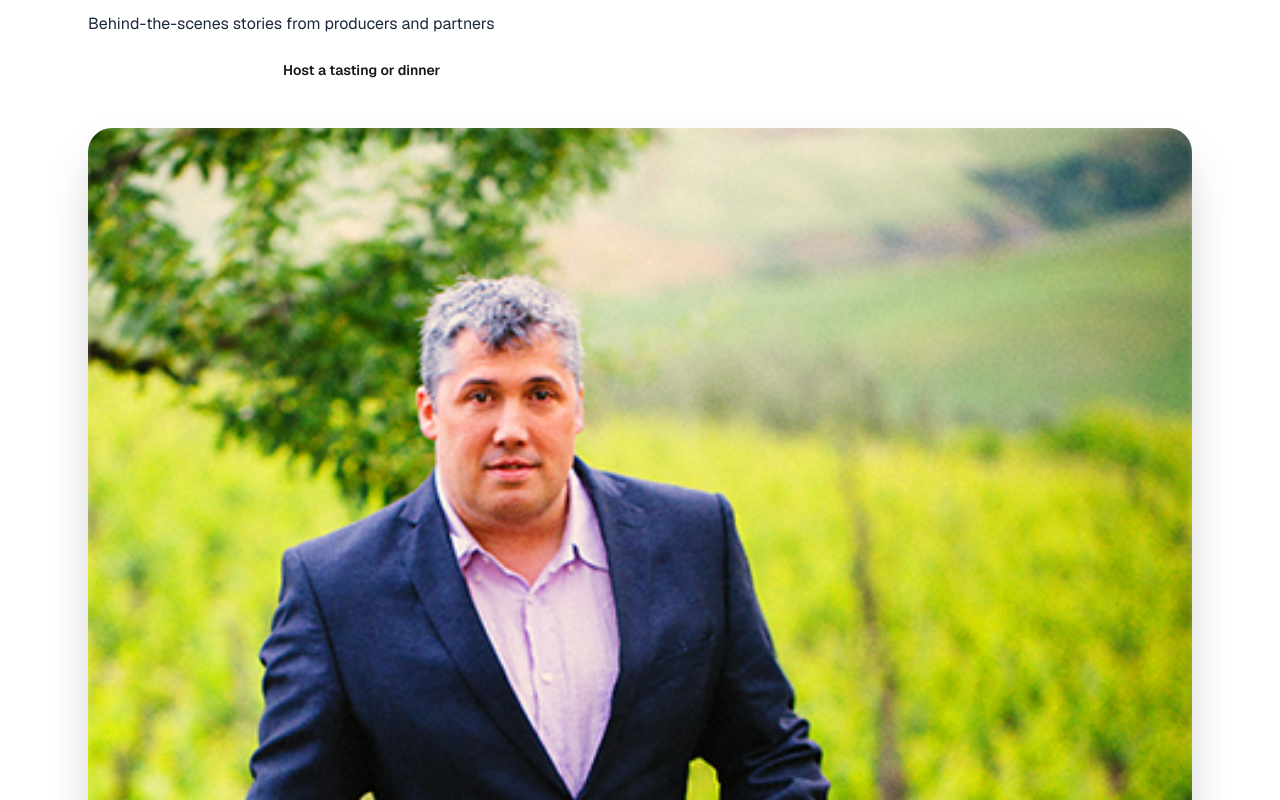
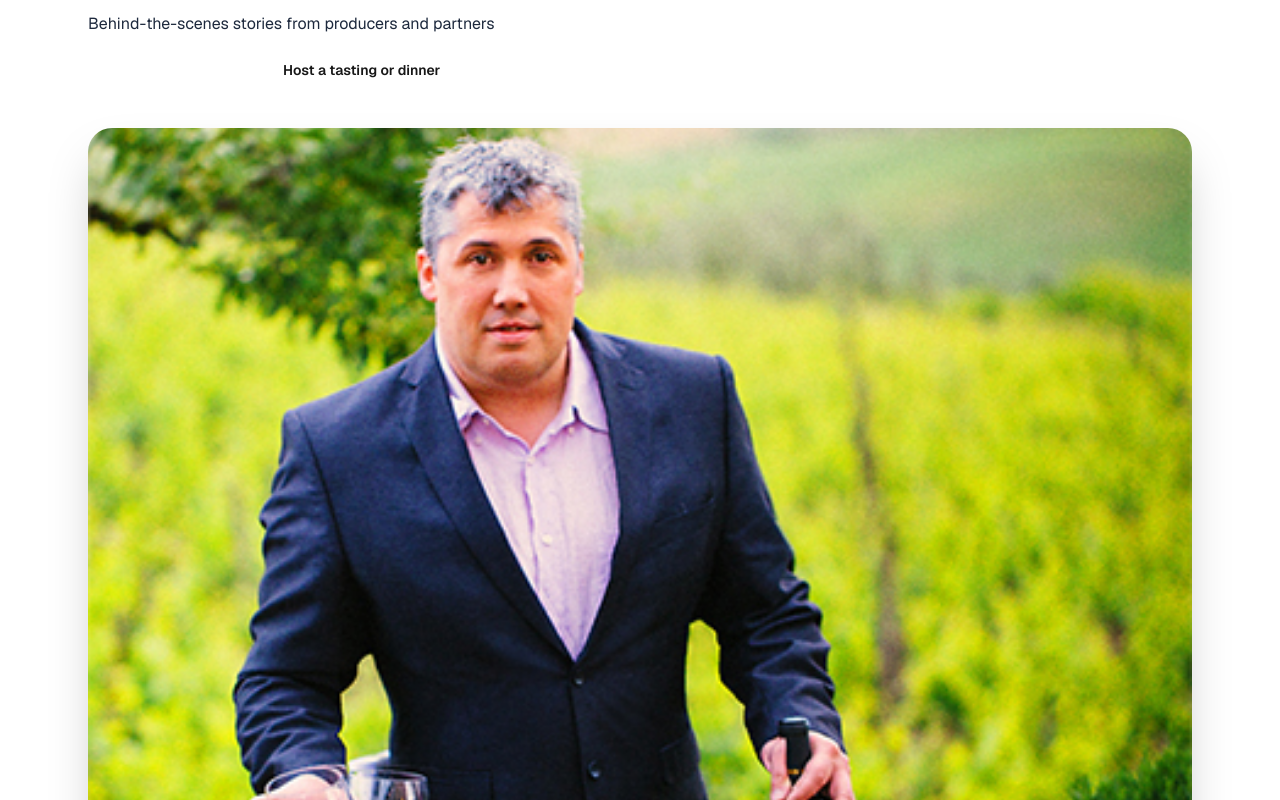
Before and after one commit to dewolfexperiences/dewolfwineexperiencewebsite, a Next.js app: page / in a window 1280 px wide. Shown: the part 4480-5280 px from the top of the page. Built offline with nearby package versions, Linux system fonts and the light colour scheme; a web font is replaced by a local one.

Commit message:
Enlarge experiences image to match hero scale

```diff
--- a/src/app/page.tsx
+++ b/src/app/page.tsx
@@ -367,12 +367,12 @@ export default function Home() {
               </Link>
             </div>
           </div>
-          <div className="relative overflow-hidden rounded-3xl bg-white shadow-2xl">
+          <div className="relative overflow-hidden rounded-3xl bg-white shadow-2xl aspect-[4/3]">
             <Image
               src="/mark-itc.jpg"
               alt="Mark DeWolf leading a tasting at the International Tasting Centre"
-              width={640}
-              height={480}
+              width={900}
+              height={675}
               className="h-full w-full object-cover"
             />
           </div>
```
